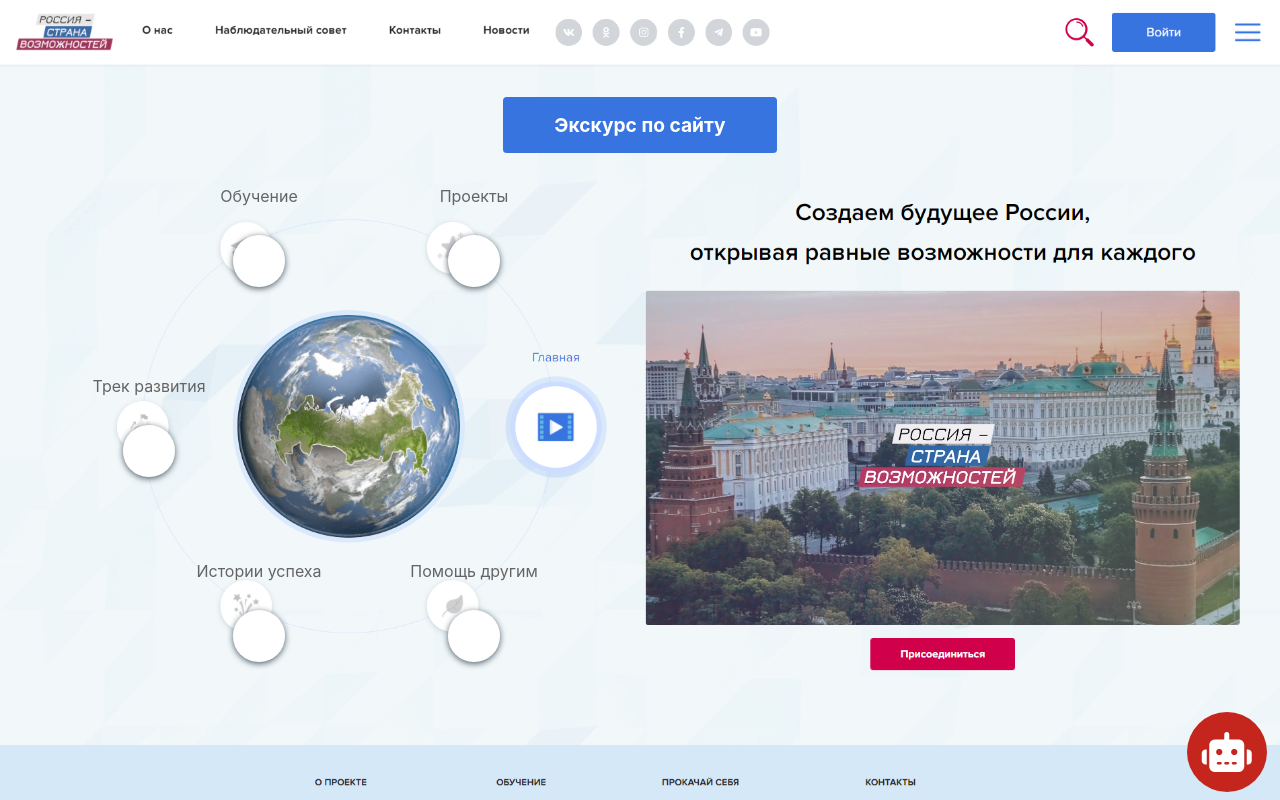
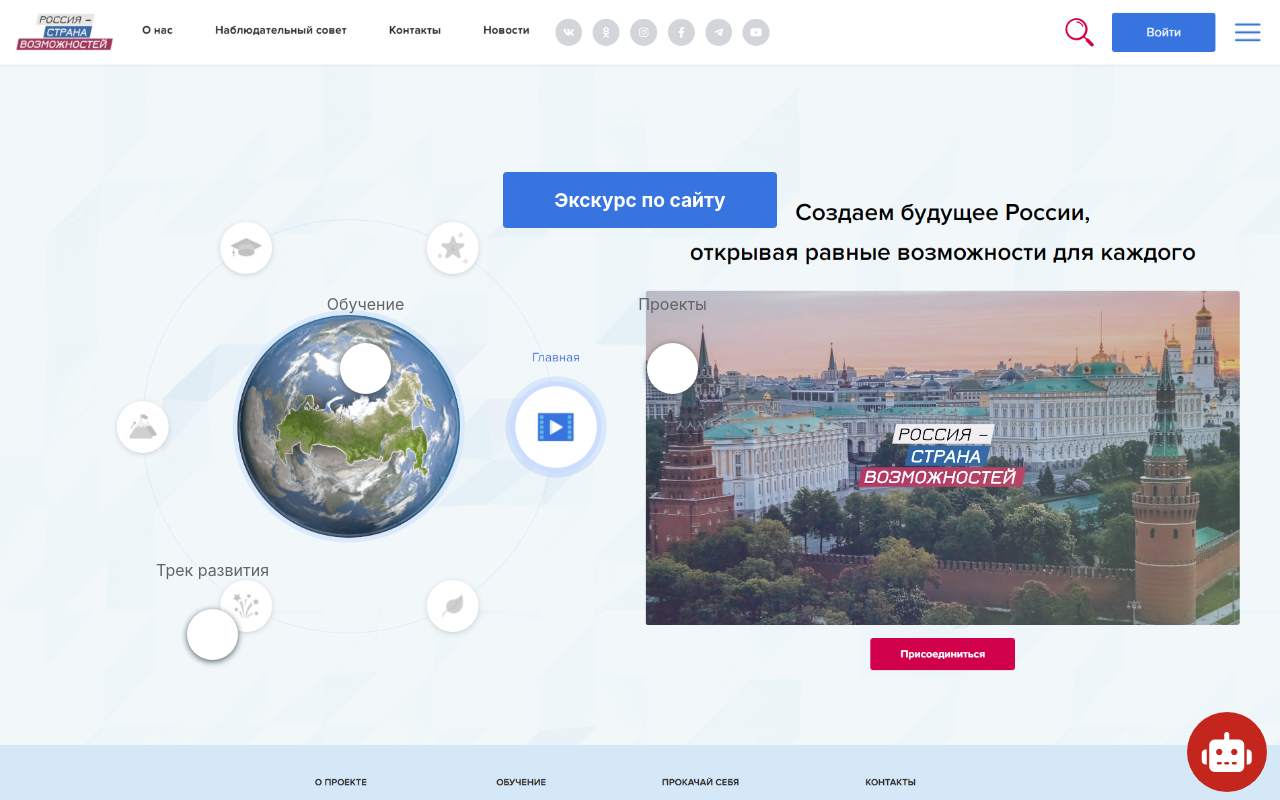
Before and after one commit to Jendose/saratovsky-rsv, a React (Create React App) app in the folder saratovsky_rsv_ui/: page / in a window 1280 px wide. Shown: the top 800 px of the page. Built offline with nearby package versions, Linux system fonts and the light colour scheme; no server answers.

Commit message:
adjust buttons

```diff
--- a/saratovsky_rsv_ui/src/rsv_app/components/ButtonStart/ButtonStart.module.css
+++ b/saratovsky_rsv_ui/src/rsv_app/components/ButtonStart/ButtonStart.module.css
@@ -1,5 +1,10 @@
 .button {
-    margin-top: 100px;
+    /* Jendose */
+    margin-top: 250px;
+
+    /* Vova */
+    /*margin-top: 100px;*/
+
     margin-bottom: 0;
     padding: 2vh 4vw;
     border-radius: 0.3vw;
--- a/saratovsky_rsv_ui/src/rsv_app/components/tmp/Tmp.css
+++ b/saratovsky_rsv_ui/src/rsv_app/components/tmp/Tmp.css
@@ -73,32 +73,68 @@
   width: 46%;
 }
 
+
+/* ВЕРСИЯ ДЛЯ JENDOSE */
+
 /* Проекты */
 .item2 {
-  left: 410px;
-  top: 172px;
+  left: 608.5px; /* -25 */
+  top: 279.5px; /* -50 */
 }
 
 /* Обучение */
 .item3 {
-  left: 195px;
-  top: 172px;
+  left: 301.5px; /* -25 */
+  top: 279.5px; /* -50 */
 }
 
 /* Трек развития */
 .item4 {
-  left: 85px;
-  top: 362px;
+  left: 148.5px; /* -25 */
+  top: 545.5px; /* -50 */
 }
 
 /* Истории успеха */
 .item5 {
-  left: 195px;
-  top: 547px;
+  left: 301.5px; /* -25 */
+  top: 811.5px; /* -50 */
 }
 
 /* Помощь другим */
 .item6 {
-  left: 410px;
-  top: 547px;
+  left: 608.5px; /* -25 */
+  top: 811.5px; /* -50 */
 }
+
+
+/* ВЕРСИЯ ДЛЯ VOVA */
+
+/*!* Проекты *!*/
+/*.item2 {*/
+/*  left: 410px;*/
+/*  top: 172px;*/
+/*}*/
+
+/*!* Обучение *!*/
+/*.item3 {*/
+/*  left: 195px;*/
+/*  top: 172px;*/
+/*}*/
+
+/*!* Трек развития *!*/
+/*.item4 {*/
+/*  left: 85px;*/
+/*  top: 362px;*/
+/*}*/
+
+/*!* Истории успеха *!*/
+/*.item5 {*/
+/*  left: 195px;*/
+/*  top: 547px;*/
+/*}*/
+
+/*!* Помощь другим *!*/
+/*.item6 {*/
+/*  left: 410px;*/
+/*  top: 547px;*/
+/*}*/
```
